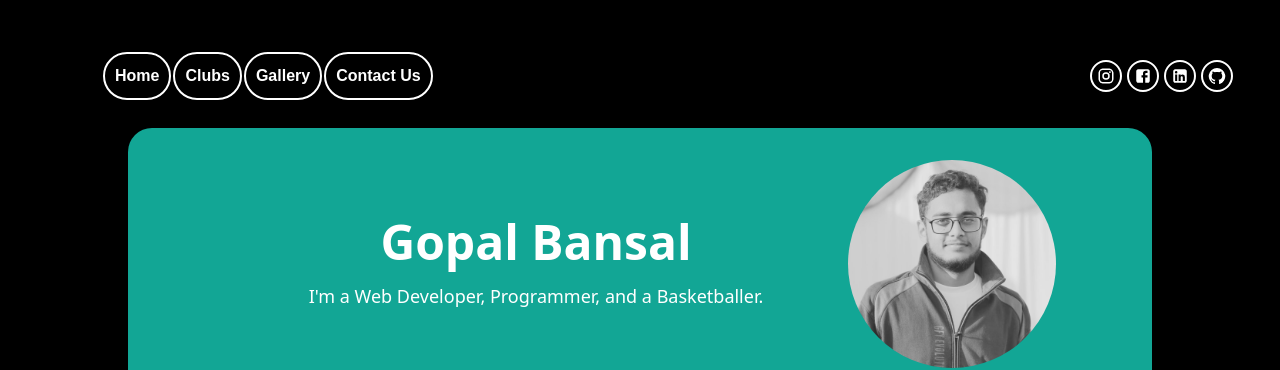
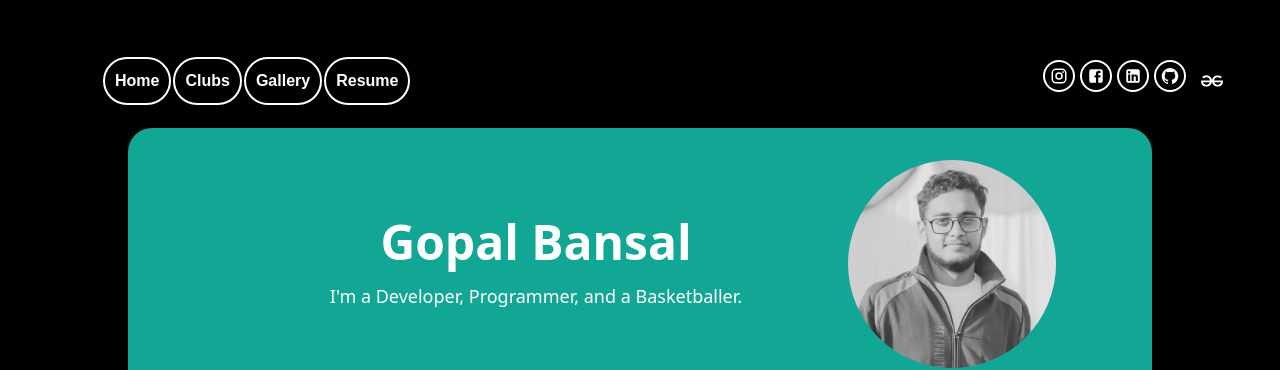
Before and after one commit to mathnebula186f/Portfolio, a React (Create React App) app: page / in a window 1280 px wide. Shown: the top 370 px of the page. Built offline with nearby package versions, Linux system fonts and the light colour scheme.

Commit message:
Github Link changed and gfg link added

```diff
--- a/package.json
+++ b/package.json
@@ -14,6 +14,7 @@
     "postcss": "^8.4.33",
     "react": "^18.2.0",
     "react-dom": "^18.2.0",
+    "react-icons": "^5.2.1",
     "react-scripts": "5.0.1",
     "web-vitals": "^2.1.4"
   },
--- a/src/Components/Cards.jsx
+++ b/src/Components/Cards.jsx
@@ -9,7 +9,7 @@ const Cards = ({ data }) => {
   return (
     <div className="grid grid-cols-1 md:grid-cols-2 gap-8  p-5">
       {data.map((card, index) => (
-        <a key={index} className={`card-${card.bgColor} p-6 rounded-lg shadow-md border border-2 md:max-h-96 max-h-80`} href={card.deploy}>
+        <a key={index} className={`card-${card.bgColor} p-6 rounded-lg shadow-md border border-2 max-h-96 max-h-80`} href={card.deploy}>
           {/* <img src={card.logo} alt={`${card.title} Logo`} className="w-8 h-8" /> */}
           <h2 className="text-2xl font-bold text-white mb-4">{card.title}</h2>
           <hr/>
--- a/src/Components/NavBar.jsx
+++ b/src/Components/NavBar.jsx
@@ -2,7 +2,8 @@ import React, { useState } from "react";
 import InstagramIcon from "@mui/icons-material/Instagram";
 import FacebookIcon from "@mui/icons-material/Facebook";
 import LinkedInIcon from "@mui/icons-material/LinkedIn";
-import GitHubIcon from '@mui/icons-material/GitHub';
+import GitHubIcon from "@mui/icons-material/GitHub";
+import { SiGeeksforgeeks } from "react-icons/si";
 import "./NavBar.css";
 
 const Navbar = () => {
@@ -18,8 +19,8 @@ const Navbar = () => {
   };
 
   //Images
-//   const alankarLogo =
-//     "https://drive.google.com/uc?export=view&id=1tF7lLYbLWT3BIKIoUuUr6hh6hb4TgCWK";
+  //   const alankarLogo =
+  //     "https://drive.google.com/uc?export=view&id=1tF7lLYbLWT3BIKIoUuUr6hh6hb4TgCWK";
 
   return (
     <nav className="navbar">
@@ -67,16 +68,25 @@ const Navbar = () => {
           <a href="/" className="navbar-link">
             Gallery
           </a>
-          <a href="/contact" className="navbar-link">
-            Contact Us
+          <a href="https://drive.google.com/file/d/15S3JxlfMF_94X1Me7jFWPWa-LHDu1yv7/view?usp=sharing" className="navbar-link">
+            Resume
           </a>
         </div>
       </div>
       <div className="navbar-icons">
-        <a href="https://www.instagram.com/yaaimgopalbansal/"><InstagramIcon className="navbar-icon"  /></a>
+        <a href="https://www.instagram.com/yaaimgopalbansal/">
+          <InstagramIcon className="navbar-icon" />
+        </a>
         <FacebookIcon className="navbar-icon" />
-        <a href="https://www.linkedin.com/in/mathnebula186f"><LinkedInIcon className="navbar-icon" /></a>
-        <a href="https://www.instagram.com/yaaimgopalbansal/"><GitHubIcon className="navbar-icon"  /></a>
+        <a href="https://www.linkedin.com/in/mathnebula186f">
+          <LinkedInIcon className="navbar-icon" />
+        </a>
+        <a href="https://github.com/mathnebula186f">
+          <GitHubIcon className="navbar-icon" />
+        </a>
+        <a href="https://www.geeksforgeeks.org/user/mathnebula186f/">
+        <SiGeeksforgeeks  className="navbar-icons" color="white" size={22}/>
+        </a>
       </div>
     </nav>
   );
--- a/src/Components/Profile.js
+++ b/src/Components/Profile.js
@@ -7,10 +7,10 @@ const Profile = () => {
       <div className=" flex-grow ">
         <h1 className="text-white text-2xl sm:text-5xl font-bold mb-4 ">Gopal Bansal</h1>
         <p className="text-white text-sm sm:text-lg font-light">
-          I'm a Web Developer, Programmer, and a Basketballer.
+          I'm a  Developer, Programmer, and a Basketballer.
         </p>
       </div>
-      <div className=" w-3/12 bg-white rounded-full overflow-hidden">
+      <div className="w-4/12 sm:w-3/12 bg-white rounded-full overflow-hidden">
         <img src={ProfilePhoto} alt="Profile" />
       </div>
     </div>
--- a/src/components/Cards.jsx
+++ b/src/components/Cards.jsx
@@ -9,7 +9,7 @@ const Cards = ({ data }) => {
   return (
     <div className="grid grid-cols-1 md:grid-cols-2 gap-8  p-5">
       {data.map((card, index) => (
-        <a key={index} className={`card-${card.bgColor} p-6 rounded-lg shadow-md border border-2 md:max-h-96 max-h-80`} href={card.deploy}>
+        <a key={index} className={`card-${card.bgColor} p-6 rounded-lg shadow-md border border-2 max-h-96 max-h-80`} href={card.deploy}>
           {/* <img src={card.logo} alt={`${card.title} Logo`} className="w-8 h-8" /> */}
           <h2 className="text-2xl font-bold text-white mb-4">{card.title}</h2>
           <hr/>
--- a/src/components/NavBar.jsx
+++ b/src/components/NavBar.jsx
@@ -2,7 +2,8 @@ import React, { useState } from "react";
 import InstagramIcon from "@mui/icons-material/Instagram";
 import FacebookIcon from "@mui/icons-material/Facebook";
 import LinkedInIcon from "@mui/icons-material/LinkedIn";
-import GitHubIcon from '@mui/icons-material/GitHub';
+import GitHubIcon from "@mui/icons-material/GitHub";
+import { SiGeeksforgeeks } from "react-icons/si";
 import "./NavBar.css";
 
 const Navbar = () => {
@@ -18,8 +19,8 @@ const Navbar = () => {
   };
 
   //Images
-//   const alankarLogo =
-//     "https://drive.google.com/uc?export=view&id=1tF7lLYbLWT3BIKIoUuUr6hh6hb4TgCWK";
+  //   const alankarLogo =
+  //     "https://drive.google.com/uc?export=view&id=1tF7lLYbLWT3BIKIoUuUr6hh6hb4TgCWK";
 
   return (
     <nav className="navbar">
@@ -67,16 +68,25 @@ const Navbar = () => {
           <a href="/" className="navbar-link">
             Gallery
           </a>
-          <a href="/contact" className="navbar-link">
-            Contact Us
+          <a href="https://drive.google.com/file/d/15S3JxlfMF_94X1Me7jFWPWa-LHDu1yv7/view?usp=sharing" className="navbar-link">
+            Resume
           </a>
         </div>
       </div>
       <div className="navbar-icons">
-        <a href="https://www.instagram.com/yaaimgopalbansal/"><InstagramIcon className="navbar-icon"  /></a>
+        <a href="https://www.instagram.com/yaaimgopalbansal/">
+          <InstagramIcon className="navbar-icon" />
+        </a>
         <FacebookIcon className="navbar-icon" />
-        <a href="https://www.linkedin.com/in/mathnebula186f"><LinkedInIcon className="navbar-icon" /></a>
-        <a href="https://www.instagram.com/yaaimgopalbansal/"><GitHubIcon className="navbar-icon"  /></a>
+        <a href="https://www.linkedin.com/in/mathnebula186f">
+          <LinkedInIcon className="navbar-icon" />
+        </a>
+        <a href="https://github.com/mathnebula186f">
+          <GitHubIcon className="navbar-icon" />
+        </a>
+        <a href="https://www.geeksforgeeks.org/user/mathnebula186f/">
+        <SiGeeksforgeeks  className="navbar-icons" color="white" size={22}/>
+        </a>
       </div>
     </nav>
   );
--- a/src/components/Profile.js
+++ b/src/components/Profile.js
@@ -7,10 +7,10 @@ const Profile = () => {
       <div className=" flex-grow ">
         <h1 className="text-white text-2xl sm:text-5xl font-bold mb-4 ">Gopal Bansal</h1>
         <p className="text-white text-sm sm:text-lg font-light">
-          I'm a Web Developer, Programmer, and a Basketballer.
+          I'm a  Developer, Programmer, and a Basketballer.
         </p>
       </div>
-      <div className=" w-3/12 bg-white rounded-full overflow-hidden">
+      <div className="w-4/12 sm:w-3/12 bg-white rounded-full overflow-hidden">
         <img src={ProfilePhoto} alt="Profile" />
       </div>
     </div>
```
Also changed, not shown: 1 other file (tests, documents, lock files or other folders).
